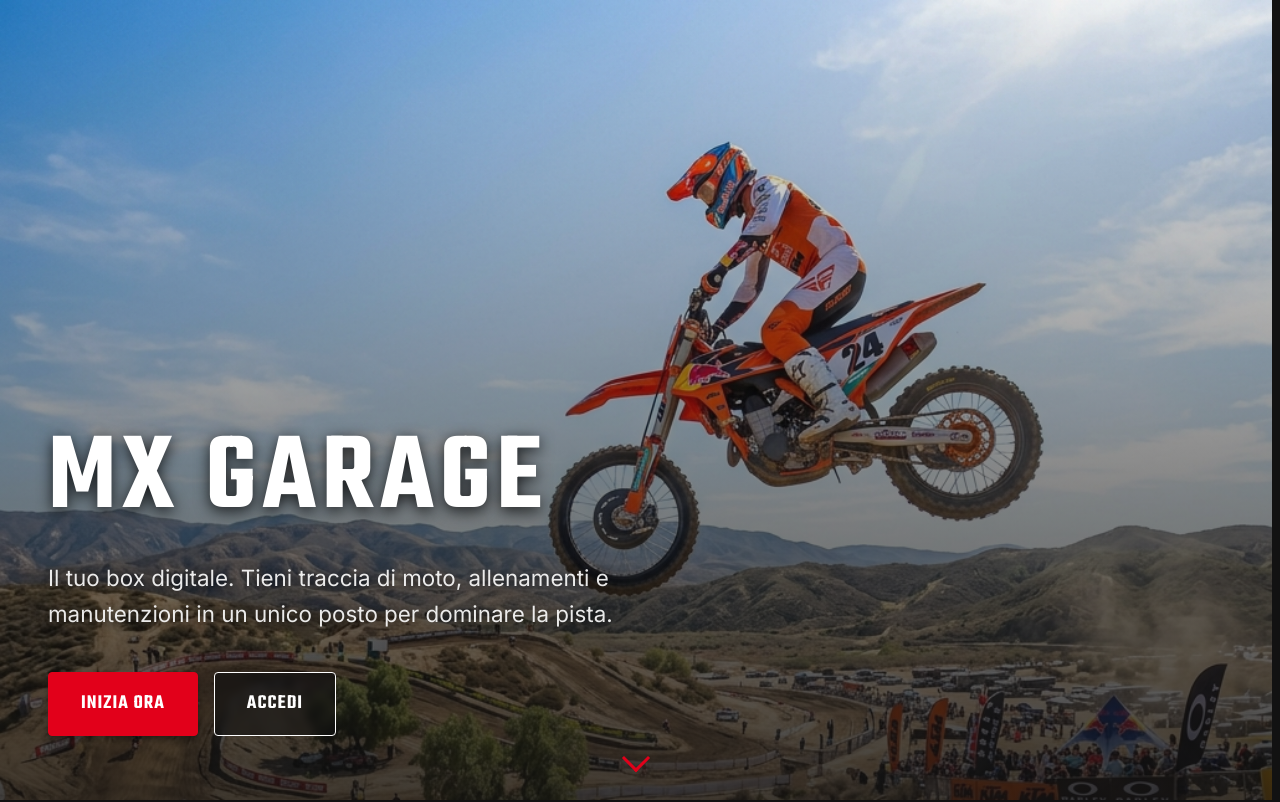
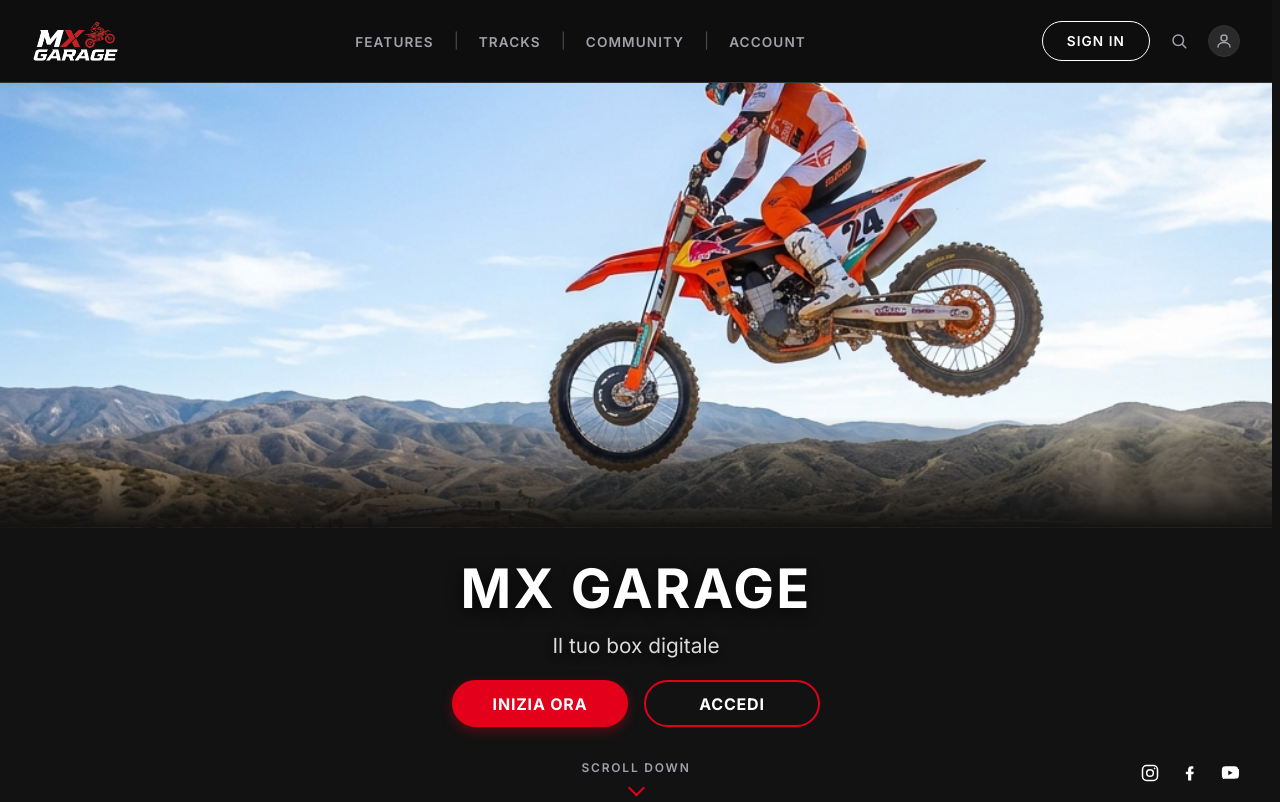
Before and after one commit to francesco-cassese/mx_track_and_bike_manager, a React (Vite) app in the folder apps/frontend/: page / in a window 1280 px wide. Shown: the top 802 px of the page. Built offline with nearby package versions, Linux system fonts and the light colour scheme; no server answers.

Commit message:
feat(frontend): redesign landing page navbar and hero layout

```diff
--- a/apps/frontend/src/pages/LandingPage.jsx
+++ b/apps/frontend/src/pages/LandingPage.jsx
@@ -1,35 +1,116 @@
+import { useEffect } from "react";
 import { Link } from "react-router-dom";
 import styles from "./LandingPage.module.css";
 
+/* Icone inline (nessuna dipendenza esterna): usano currentColor così lo
+   stile si controlla interamente da CSS. */
+const IconSearch = (props) => (
+    <svg viewBox="0 0 24 24" fill="none" stroke="currentColor" strokeWidth="2" strokeLinecap="round" {...props}>
+        <circle cx="11" cy="11" r="7" />
+        <line x1="21" y1="21" x2="16.65" y2="16.65" />
+    </svg>
+);
+
+const IconUser = (props) => (
+    <svg viewBox="0 0 24 24" fill="none" stroke="currentColor" strokeWidth="2" strokeLinecap="round" {...props}>
+        <circle cx="12" cy="8" r="4" />
+        <path d="M4 20c0-4 4-6 8-6s8 2 8 6" />
+    </svg>
+);
+
+const IconInstagram = (props) => (
+    <svg viewBox="0 0 24 24" fill="none" stroke="currentColor" strokeWidth="1.8" {...props}>
+        <rect x="3" y="3" width="18" height="18" rx="5" />
+        <circle cx="12" cy="12" r="4" />
+        <circle cx="17.5" cy="6.5" r="1" fill="currentColor" stroke="none" />
+    </svg>
+);
+
+const IconFacebook = (props) => (
+    <svg viewBox="0 0 24 24" fill="currentColor" {...props}>
+        <path d="M13.5 21v-7.5h2.5l.5-3h-3V8.5c0-.9.3-1.5 1.6-1.5H16V4.3C15.6 4.2 14.7 4 13.6 4c-2.3 0-3.9 1.4-3.9 4v2.5H7v3h2.7V21h3.8z" />
+    </svg>
+);
+
+const IconYoutube = (props) => (
+    <svg viewBox="0 0 24 24" fill="currentColor" {...props}>
+        <path d="M21.6 7.2s-.2-1.5-.8-2.1c-.8-.8-1.7-.8-2.1-.9C15.9 4 12 4 12 4h0s-3.9 0-6.7.2c-.4 0-1.3.1-2.1.9-.6.6-.8 2.1-.8 2.1S2.2 9 2.2 10.7v1.6c0 1.7.2 3.5.2 3.5s.2 1.5.8 2.1c.8.8 1.9.8 2.4.9 1.7.2 7.4.2 7.4.2s3.9 0 6.7-.3c.4 0 1.3-.1 2.1-.9.6-.6.8-2.1.8-2.1s.2-1.7.2-3.5v-1.6c0-1.7-.2-3.5-.2-3.5zM9.9 14.6V8.9l5.4 2.9-5.4 2.8z" />
+    </svg>
+);
+
 /**
  * Landing page pubblica: primo impatto sul sito per un visitatore non
- * autenticato. Sezione hero accattivante, seguita da una spiegazione
- * delle feature principali.
+ * autenticato. Navbar in stile app, hero a schermo intero con foto pilota
+ * in salto, e sezione feature sotto lo scroll.
  */
 function LandingPage() {
+    useEffect(() => {
+        if ("scrollRestoration" in window.history) {
+            window.history.scrollRestoration = "manual";
+        }
+        window.scrollTo(0, 0);
+    }, []);
+
     return (
         <div className={styles.landingPage}>
+            {/* Navbar */}
+            <nav className={styles.navbar}>
+                <div className={styles.navBrand}>
+                    <img src="/logo.png" alt="MX Garage" className={styles.navLogo} />
+                </div>
+
+                <ul className={styles.navLinks}>
+                    <li><a href="#features">FEATURES</a></li>
+                    <li className={styles.separator}>|</li>
+                    <li><a href="#" onClick={(e) => e.preventDefault()}>TRACKS</a></li>
+                    <li className={styles.separator}>|</li>
+                    <li><a href="#" onClick={(e) => e.preventDefault()}>COMMUNITY</a></li>
+                    <li className={styles.separator}>|</li>
+                    <li><Link to="/login">ACCOUNT</Link></li>
+                </ul>
+
+                <div className={styles.navActions}>
+                    <Link to="/login" className={styles.signInButton}>SIGN IN</Link>
+                    <button type="button" className={styles.iconButton} aria-label="Cerca">
+                        <IconSearch className={styles.icon} />
+                    </button>
+                    <div className={styles.avatar} aria-hidden="true">
+                        <IconUser className={styles.icon} />
+                    </div>
+                </div>
+            </nav>
+
             {/* Hero Section */}
             <section className={styles.heroSection}>
-                <div className={styles.heroContent}>
-                    <h1 className={styles.title}>MX Garage</h1>
-                    <p className={styles.tagline}>
-                        Il tuo box digitale. Tieni traccia di moto, allenamenti e manutenzioni in un unico posto per dominare la pista.
-                    </p>
-                    <div className={styles.actions}>
-                        <Link to="/register" className={styles.primaryButton}>Inizia Ora</Link>
-                        <Link to="/login" className={styles.secondaryButton}>Accedi</Link>
+                <div className={styles.heroImage} />
+
+                <div className={styles.heroBottom}>
+                    <div className={styles.heroContent}>
+                        <h1 className={styles.title}>MX GARAGE</h1>
+                        <p className={styles.tagline}>Il tuo box digitale</p>
+                        <div className={styles.actions}>
+                            <Link to="/register" className={styles.primaryButton}>INIZIA ORA</Link>
+                            <Link to="/login" className={styles.secondaryButton}>ACCEDI</Link>
+                        </div>
                     </div>
                 </div>
 
                 {/* Scroll Indicator */}
                 <div className={styles.scrollIndicator}>
+                    <span className={styles.scrollLabel}>SCROLL DOWN</span>
                     <span className={styles.scrollArrow}></span>
+                </div>
+
+                {/* Social Links */}
+                <div className={styles.socialLinks}>
+                    <a href="#" onClick={(e) => e.preventDefault()} aria-label="Instagram"><IconInstagram className={styles.icon} /></a>
+                    <a href="#" onClick={(e) => e.preventDefault()} aria-label="Facebook"><IconFacebook className={styles.icon} /></a>
+                    <a href="#" onClick={(e) => e.preventDefault()} aria-label="YouTube"><IconYoutube className={styles.icon} /></a>
                 </div>
             </section>
 
             {/* Features Section */}
-            <section className={styles.featuresSection}>
+            <section id="features" className={styles.featuresSection}>
                 <div className={styles.featuresContainer}>
                     <h2 className={styles.sectionTitle}>Tutto sotto controllo</h2>
                     <div className={styles.featuresGrid}>
--- a/apps/frontend/src/pages/LandingPage.module.css
+++ b/apps/frontend/src/pages/LandingPage.module.css
@@ -1,3 +1,5 @@
+/* Layout pagina
+   ========================================================================== */
 .landingPage {
     min-height: 100vh;
     display: flex;
@@ -5,68 +7,216 @@
     background-color: var(--bg-base);
 }
 
-/* --- HERO SECTION --- */
+/* Navbar
+   ========================================================================== */
+.navbar {
+    position: sticky;
+    top: 0;
+    z-index: 100;
+    display: flex;
+    align-items: center;
+    justify-content: space-between;
+    gap: 1.5rem;
+    padding: 1.25rem 2rem;
+    background: rgba(15, 15, 15, 0.95);
+    border-bottom: 1px solid var(--border-color);
+}
+
+.navBrand {
+    display: flex;
+    align-items: center;
+    gap: 0.4rem;
+}
+
+.navLogo {
+    height: 42px;
+    width: auto;
+    display: block;
+}
+
+.navLinks {
+    display: flex;
+    align-items: center;
+    gap: 1.25rem;
+    list-style: none;
+    margin: 0;
+    padding: 0;
+}
+
+.separator {
+    color: rgba(255, 255, 255, 0.25);
+    font-size: 0.95rem;
+    font-weight: 300;
+    user-select: none;
+}
+
+.navLinks a {
+    color: var(--text-secondary);
+    font-family: var(--font-body);
+    font-size: 0.85rem;
+    font-weight: 600;
+    letter-spacing: 0.08em;
+    text-transform: uppercase;
+    white-space: nowrap;
+}
+
+.navLinks a:hover {
+    color: var(--text-primary);
+}
+
+.navActions {
+    display: flex;
+    align-items: center;
+    gap: 1.25rem;
+}
+
+.signInButton {
+    padding: 0.55rem 1.5rem;
+    border-radius: var(--radius-full);
+    border: 1px solid var(--text-primary);
+    color: var(--text-primary);
+    font-family: var(--font-body);
+    font-size: 0.85rem;
+    font-weight: 600;
+    letter-spacing: 0.08em;
+    text-transform: uppercase;
+    white-space: nowrap;
+    transition: all var(--transition-fast);
+}
+
+.signInButton:hover {
+    background: var(--text-primary);
+    color: var(--bg-base);
+}
+
+.iconButton {
+    display: flex;
+    align-items: center;
+    justify-content: center;
+    background: none;
+    border: none;
+    color: var(--text-secondary);
+    padding: 0;
+    transition: color var(--transition-fast);
+}
+
+.iconButton:hover {
+    color: var(--text-primary);
+}
+
+.avatar {
+    display: flex;
+    align-items: center;
+    justify-content: center;
+    width: 32px;
+    height: 32px;
+    border-radius: var(--radius-full);
+    background: var(--bg-surface-elevated);
+    border: 1px solid var(--border-color);
+    color: var(--text-secondary);
+    flex-shrink: 0;
+}
+
+.icon {
+    width: 18px;
+    height: 18px;
+}
+
+/* Sezione hero
+   ========================================================================== */
 .heroSection {
     position: relative;
-    min-height: 100vh;
+    height: calc(100dvh - 20px);
+    max-height: calc(100dvh - 20px);
     display: flex;
-    align-items: flex-end;
-    justify-content: flex-start;
-    text-align: left;
-    padding: 4rem 3rem;
-    box-sizing: border-box;
-    /* Lighter gradient overlay so the bright image is more visible, but text remains readable */
-    background-image: linear-gradient(to bottom, rgba(10, 10, 10, 0.05) 0%, rgba(18, 18, 18, 0.8) 100%), url('/bg-auth.jpg');
+    flex-direction: column;
+    background-color: var(--bg-base);
+    overflow: hidden;
+}
+
+.heroImage {
+    position: relative;
+    width: 100%;
+    flex: 0 0 57%;
+    min-height: 250px;
+    background-image: linear-gradient(to bottom, rgba(18, 18, 18, 0) 75%, var(--bg-base) 100%), url('/bg-auth.jpg');
     background-size: cover;
-    background-position: center top; /* Spostato più in alto per inquadrare perfettamente il pilota */
-    background-attachment: fixed;
+    background-position: center 25%;
+}
+
+.heroBottom {
+    flex: 1 1 auto;
+    display: flex;
+    align-items: center;
+    justify-content: center;
+    text-align: center;
+    padding: 1rem 2rem 7.5rem;
+    background-color: var(--bg-base);
+    overflow: hidden;
 }
 
 .heroContent {
     max-width: 700px;
     display: flex;
     flex-direction: column;
-    align-items: flex-start;
-    gap: 1.5rem;
+    align-items: center;
+    gap: 0.75rem;
     animation: fadeIn 1s ease-out;
 }
 
 @keyframes fadeIn {
-    from { opacity: 0; transform: translateY(20px); }
-    to { opacity: 1; transform: translateY(0); }
+    from {
+        opacity: 0;
+        transform: translateY(20px);
+    }
+
+    to {
+        opacity: 1;
+        transform: translateY(0);
+    }
 }
 
 .title {
-    font-size: clamp(3.5rem, 10vw, 7rem);
-    color: var(--text-primary);
+    font-family: var(--font-body);
+    font-size: clamp(1.8rem, 5.5vw, 3.4rem);
+    font-weight: 800;
+    color: #ffffff;
     text-shadow: 0 4px 15px rgba(0, 0, 0, 0.8);
     margin: 0;
-    line-height: 1;
+    line-height: 1.1;
+    letter-spacing: 0.04em;
+    text-transform: uppercase;
 }
 
 .tagline {
-    color: rgba(255, 255, 255, 0.9);
-    font-size: clamp(1.1rem, 2.5vw, 1.4rem);
-    line-height: 1.6;
+    font-family: var(--font-body);
+    color: rgba(255, 255, 255, 0.85);
+    font-size: clamp(0.9rem, 1.9vw, 1.3rem);
+    font-weight: 400;
+    line-height: 1.4;
     text-shadow: 0 2px 10px rgba(0, 0, 0, 0.8);
     margin: 0;
-    max-width: 600px;
 }
 
 .actions {
     display: flex;
     flex-wrap: wrap;
-    justify-content: flex-start;
+    justify-content: center;
     gap: 1rem;
-    margin-top: 1rem;
+    margin-top: 0.5rem;
 }
 
-.primaryButton, .secondaryButton {
-    padding: 1rem 2rem;
-    border-radius: var(--radius-sm);
-    font-family: var(--font-heading);
-    font-size: 1.25rem;
-    font-weight: 600;
+.primaryButton,
+.secondaryButton {
+    display: inline-flex;
+    align-items: center;
+    justify-content: center;
+    min-width: 11rem;
+    padding: 0.6rem 1.9rem;
+    border-radius: var(--radius-full);
+    font-family: var(--font-body);
+    font-size: 1rem;
+    font-weight: 700;
     text-transform: uppercase;
     letter-spacing: 0.05em;
     text-decoration: none;
@@ -75,66 +225,114 @@
 
 .primaryButton {
     background-color: var(--color-primary);
-    color: var(--text-on-primary);
-    border: 1px solid var(--color-primary);
-    box-shadow: 0 4px 6px rgba(0, 0, 0, 0.3);
+    color: #ffffff;
+    border: 2px solid var(--color-primary);
+    box-shadow: 0 4px 12px rgba(226, 0, 26, 0.35);
 }
 
 .primaryButton:hover {
     background-color: var(--color-primary-hover);
-    color: var(--text-on-primary);
+    border-color: var(--color-primary-hover);
+    color: #ffffff;
     box-shadow: var(--shadow-glow);
     transform: translateY(-2px);
 }
 
 .secondaryButton {
-    background: rgba(18, 18, 18, 0.6);
-    color: var(--text-primary);
-    border: 1px solid var(--text-primary);
-    backdrop-filter: blur(4px);
+    background-color: #121212;
+    color: #ffffff;
+    border: 2px solid var(--color-primary);
 }
 
 .secondaryButton:hover {
-    background: rgba(255, 255, 255, 0.1);
-    border-color: var(--color-primary);
-    color: var(--color-primary);
+    background-color: rgba(226, 0, 26, 0.15);
+    border-color: var(--color-primary-hover);
+    color: #ffffff;
     transform: translateY(-2px);
 }
 
-/* --- SCROLL INDICATOR --- */
+/* Indicatore di scroll
+   ========================================================================== */
 .scrollIndicator {
     position: absolute;
-    bottom: 2rem;
+    bottom: 4.3rem;
     left: 50%;
     transform: translateX(-50%);
     display: flex;
+    flex-direction: column;
     justify-content: center;
     align-items: center;
+    gap: 0.3rem;
+    z-index: 3;
     animation: bounce 2s infinite;
+}
+
+.scrollLabel {
+    color: var(--text-secondary);
+    font-size: 0.75rem;
+    font-weight: 600;
+    letter-spacing: 0.15em;
+    text-transform: uppercase;
 }
 
 .scrollArrow {
     display: block;
-    width: 20px;
-    height: 20px;
-    border-bottom: 3px solid var(--color-primary);
-    border-right: 3px solid var(--color-primary);
+    width: 12px;
+    height: 12px;
+    border-bottom: 2px solid var(--color-primary);
+    border-right: 2px solid var(--color-primary);
     transform: rotate(45deg);
 }
 
 @keyframes bounce {
-    0%, 20%, 50%, 80%, 100% {
+
+    0%,
+    20%,
+    50%,
+    80%,
+    100% {
         transform: translateX(-50%) translateY(0);
     }
+
     40% {
-        transform: translateX(-50%) translateY(-15px);
+        transform: translateX(-50%) translateY(-10px);
     }
+
     60% {
-        transform: translateX(-50%) translateY(-7px);
+        transform: translateX(-50%) translateY(-5px);
     }
 }
 
-/* --- FEATURES SECTION --- */
+/* Social links
+   ========================================================================== */
+.socialLinks {
+    position: absolute;
+    bottom: 5rem;
+    right: 2rem;
+    display: flex;
+    align-items: center;
+    gap: 1.25rem;
+}
+
+.socialLinks a {
+    display: flex;
+    align-items: center;
+    justify-content: center;
+    color: var(--text-primary);
+    transition: color var(--transition-fast);
+}
+
+.socialLinks a:hover {
+    color: var(--color-primary);
+}
+
+.socialLinks .icon {
+    width: 20px;
+    height: 20px;
+}
+
+/* Sezione funzionalità
+   ========================================================================== */
 .featuresSection {
     background-color: var(--bg-base);
     padding: 6rem 1.5rem;
@@ -200,7 +398,7 @@
     margin-bottom: 1.5rem;
     display: inline-block;
     padding: 1rem;
-    background: rgba(255, 102, 0, 0.1);
+    background: rgba(226, 0, 26, 0.15);
     border-radius: var(--radius-full);
 }
 
@@ -219,7 +417,8 @@
     margin: 0;
 }
 
-/* --- FOOTER --- */
+/* Footer
+   ========================================================================== */
 .footer {
     background: var(--bg-surface);
     border-top: 1px solid var(--border-color);
@@ -229,7 +428,18 @@
     font-size: 0.9rem;
 }
 
+/* Responsive
+   ========================================================================== */
 @media (max-width: 768px) {
+    .navLinks {
+        display: none;
+    }
+
+    .iconButton,
+    .avatar {
+        display: none;
+    }
+
     .featuresSection {
         padding: 4rem 1.5rem;
     }
@@ -241,14 +451,30 @@
 }
 
 @media (max-width: 480px) {
-    .heroSection {
+    .navbar {
+        padding: 1rem 1.25rem;
+    }
+
+    .navLogo {
+        height: 32px;
+    }
+
+    .socialLinks {
+        right: 1.25rem;
+        bottom: 1.25rem;
+        gap: 0.9rem;
+    }
+
+    .heroImage {
         background-position: center 20%;
-        padding: 3rem 1.5rem;
+    }
+
+    .heroBottom {
+        padding: 3rem 1.5rem 6rem;
     }
 
     .heroContent {
         gap: 1.25rem;
-        align-items: flex-start;
     }
 
     .actions {
@@ -257,7 +483,8 @@
         align-items: stretch;
     }
 
-    .primaryButton, .secondaryButton {
+    .primaryButton,
+    .secondaryButton {
         width: 100%;
         box-sizing: border-box;
         text-align: center;
```
Also changed, not shown: apps/frontend/public/logo.png (added).
